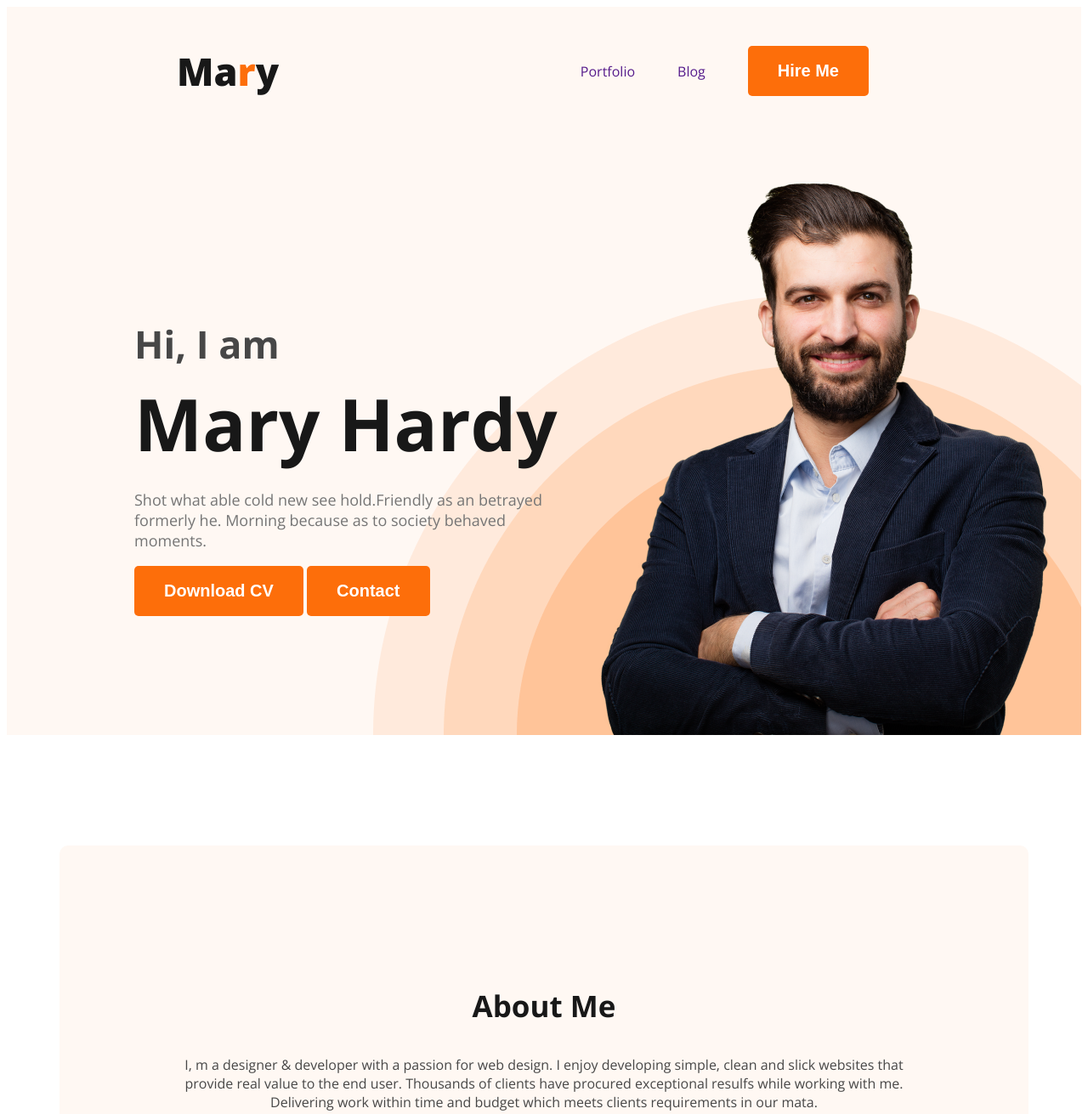
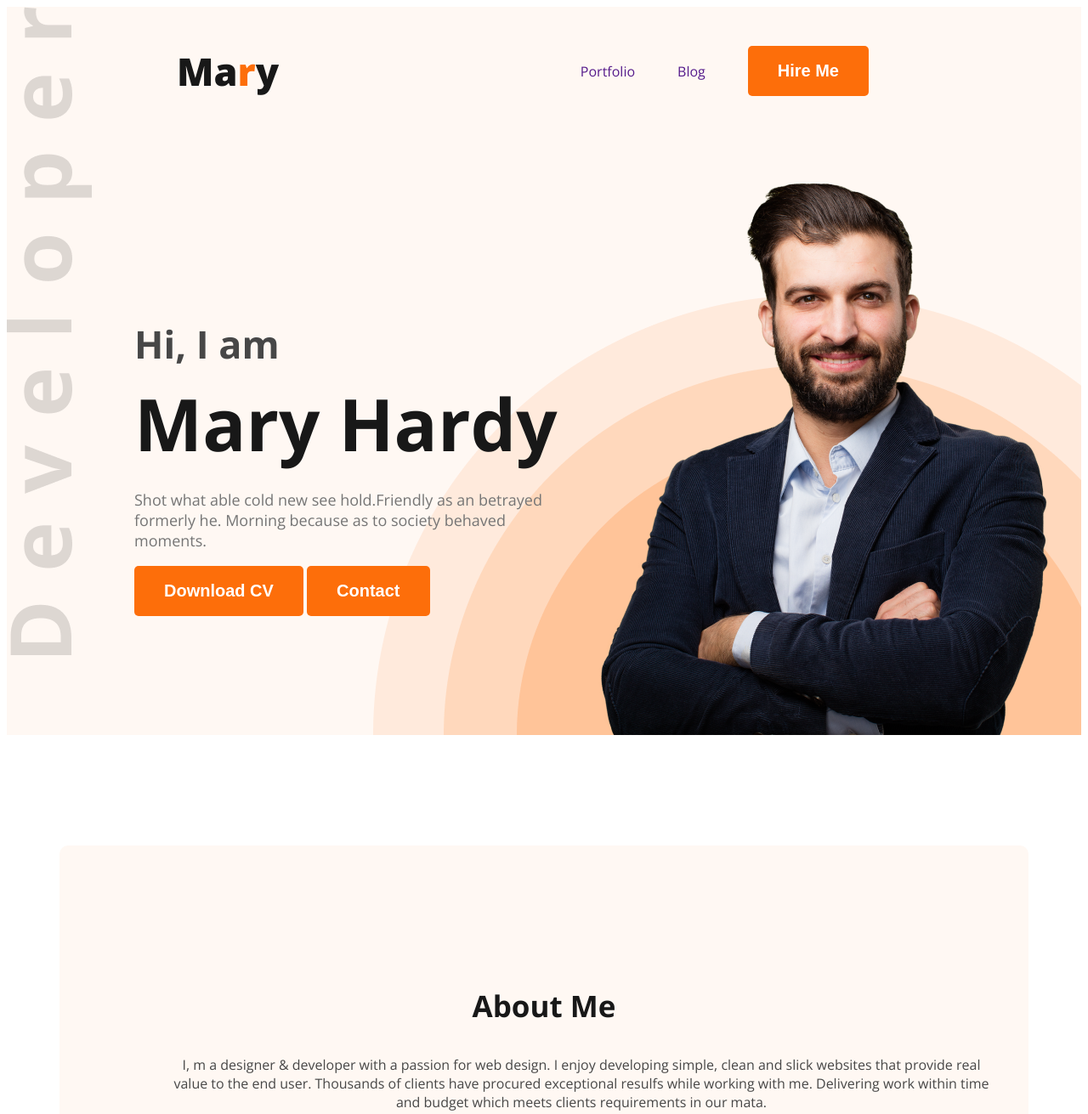
Before and after one commit to sayedariful/portfulio-repo, a plain HTML site: page index.html in a window 1280 px wide. Shown: the top 1311 px of the page at 85% size. Drawn offline with nearby package versions, Linux system fonts and the light colour scheme.

Commit message:
finish the site

```diff
--- a/styles/style.css
+++ b/styles/style.css
@@ -42,9 +42,9 @@ nav a {
  ================*/
  .headers {
     background: #FFF8F3;
-    background-image: url('../images/header_bg.png');
+    background-image: url('../images/header_bg.png'), url('../images/developer.png');
     background-repeat: no-repeat;
-    background-position: bottom right;
+    background-position: bottom right, top left;
  }
  .banner-content {
     max-width: 585px;
@@ -193,7 +193,7 @@ footer {
     display: flex;
     gap: 117px;
     background: #FFF8F3;
-    padding-left: 140px;
+    padding-left: 150px;
     padding-right: 230px;
     margin-top: 100px;
 }
@@ -207,7 +207,7 @@ footer {
     width: 50%;
 }
 .section-description {
-    width: 100%;
+    width: 110%;
     color: #474747;
     font-size: 16px;
     font-weight: 400;
```
